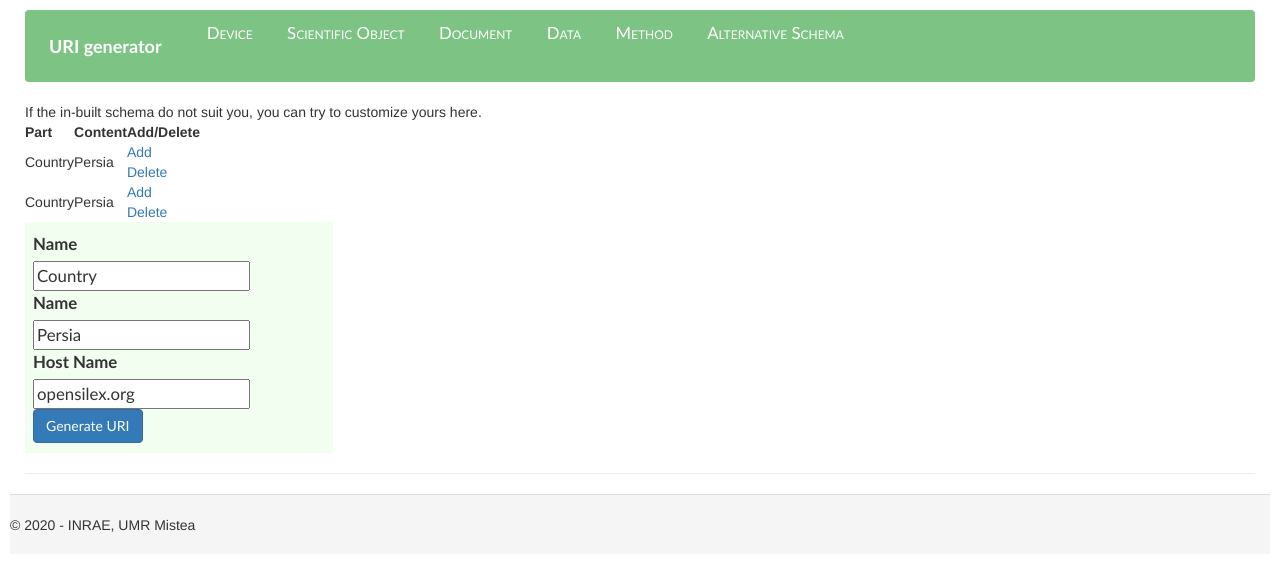
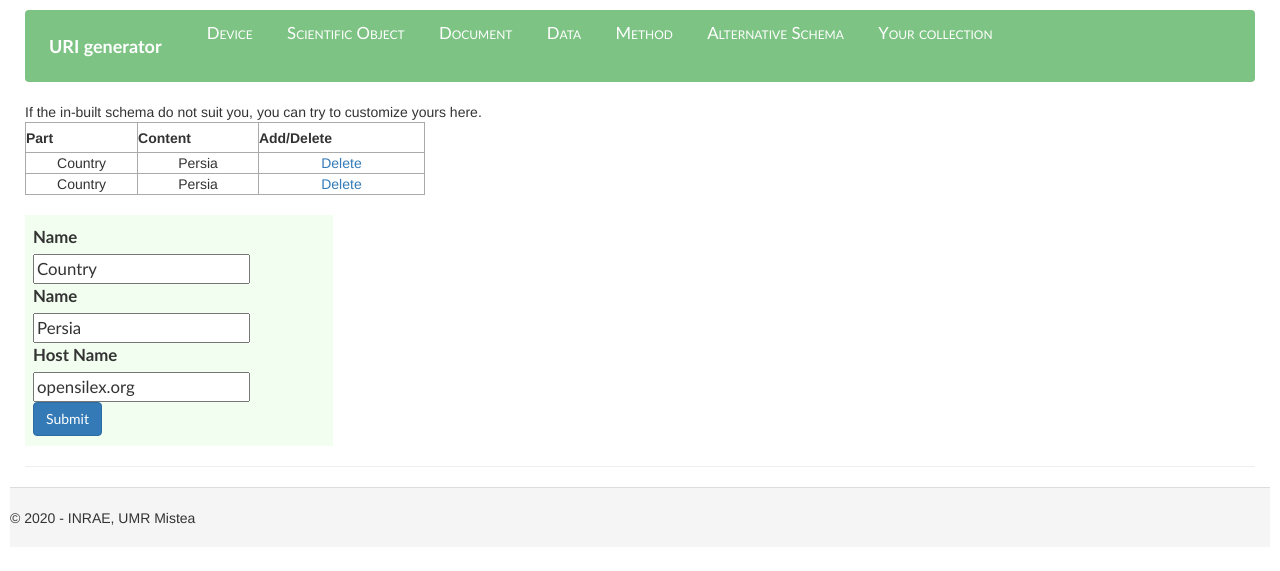
Before and after one commit to niio972/uri-generator, a Flask app: page /new_schema in a window 1280 px wide. Shown: the top 571 px of the page. Run offline with Flask 2, Linux system fonts and the light colour scheme; data comes from the database, SQL or seed files in the repository; both versions use the stored data as it was after the commit; some libraries are stand-ins or nearby versions.

Commit message:
add new design

```diff
--- a/generator.py
+++ b/generator.py
@@ -18,6 +18,12 @@ class custom_design(db.Model):
 
     def __repr__(self):
         return "<Design %r>" %self.id
+
+class collected_URI(db.Model):
+    id = db.Column(db.Integer, primary_key=True)
+    type = db.Column(db.String(200), nullable=False)
+    value = db.Column(db.String(200), nullable=False)
+    date_created = db.Column(db.DateTime, default=datetime.utcnow)
 
 #
 @app.route('/home', methods=['GET', 'POST'])
@@ -79,23 +85,35 @@ def success():
     return render_template("success.html")
     #return   'Creating the following '+ session['subpath'] +' URI %s' % escape(session['URI'])
 
-@app.route('/new_schema')
+@app.route('/new_schema', methods=['GET', 'POST'])
 def new_schema():
     if request.method == "POST":
         content_name = request.form['content-name']
         content = request.form['content']
+
         new_design = custom_design(content = content, name = content_name)
 
         try:
             db.session.add(new_design)
             db.session.commit()
-            return redirect('/')
+            return redirect('/new_schema')
 
         except:
             return "There was an error, try again"
     else:
-        designs = custom_design.query.order_by(custom_design.id).all()
+        designs = custom_design.query.all()
         return render_template("new_schema.html", designs = designs)
+
+@app.route('/delete/<int:id>')
+def delete(id):
+    task_to_delete = custom_design.query.get_or_404(id)
+
+    try:
+        db.session.delete(task_to_delete)
+        db.session.commit()
+        return redirect('/new_schema')
+    except:
+        return 'There was a problem deleting that row'
 
 @app.route('/uri/<path:subpath>', methods = ['GET', 'POST'])
 def execute_request(subpath):
@@ -106,9 +124,21 @@ def execute_request(subpath):
     URI = URIgenerator(host = session['hostname'], installation=session['installationName'] , resource_type=session['subpath'])
     session['URI'] = URI
 
+    your_collection = collected_URI(value = URI, type = session['subpath'])
+
+    try:
+        db.session.add(your_collection)
+        db.session.commit()
+
+    except:
+        return "There was an error, try again"
     return redirect(url_for('success'))
     #return 'Creating the folllowing URI %s' % escape(session['URI']) + "for host" + escape(session['hostname'])
 
+@app.route("/your_collection")
+def your_collection():
+    collection = your_collection.query.all()
+    return redirect(url_for("your_collection.html"), collection=collection)
 ####
 
 def URIgenerator(host, installation, resource_type, year="", project="", data={}):
--- a/static/style.css
+++ b/static/style.css
@@ -113,3 +113,34 @@ h1 {
     font-variant: small-caps;
     margin-left: 30px;
 }
+
+.content {
+  margin: 0;
+  width: 400px;
+}
+
+table, td, th {
+  border: 1px solid #aaa;
+}
+
+table {
+  border-collapse: collapse;
+  width: 100%;
+}
+
+th {
+  height: 30px;
+}
+
+td {
+  text-align: center;
+  padding: 5px;
+}
+
+.form {
+  margin-top: 20px;
+}
+
+#content {
+  width: 70%;
+}
--- a/templates/generator.html
+++ b/templates/generator.html
@@ -22,6 +22,7 @@
             <a href="{{ url_for('data') }}" class="navbar-item">Data</a>
             <a href="{{ url_for('method') }}" class="navbar-item">Method</a>
             <a href="{{url_for('new_schema')}}" class="navbar-item">Alternative Schema</a>
+            <a href="{{url_for('your_collection')}}" class="navbar-item">Your collection</a>
           </div>
             <div class="body-content">
               {% block content %}
--- a/templates/new_schema.html
+++ b/templates/new_schema.html
@@ -4,7 +4,7 @@ Alternative Schema
 {% endblock %}
 {% block content %}
 If the in-built schema do not suit you, you can try to customize yours here.
-
+<div class=content>
     <table >
         <tr>
             <th>Part</th>
@@ -16,14 +16,14 @@ If the in-built schema do not suit you, you can try to customize yours here.
             <td>  {{ design.name}}    </td>
             <td>  {{ design.content}}    </td>
             <td>
-            <a href="">Add</a>
-            <br>
-            <a href="">Delete</a>
+                <a href="/delete/{{design.id}}">Delete</a>
             </td>
         </tr>
         {% endfor %}
     </table>
 
+</div>
+<br>
 <form class="installation", method="post">
     <label for="content-name">Name</label> <br>
     <input type=text name="content-name"  value="Country"> <br>
@@ -38,7 +38,7 @@ If the in-built schema do not suit you, you can try to customize yours here.
 
 
    <button type=submit class="btn btn-primary">
-      Generate URI
+      Submit
    </button>
 </form>
 {% endblock %}
```
Also changed, not shown: templates/your_collection.html (added, +16 -0 lines), custom_design.db. Lines whose indentation alone changed are shown as unchanged.
